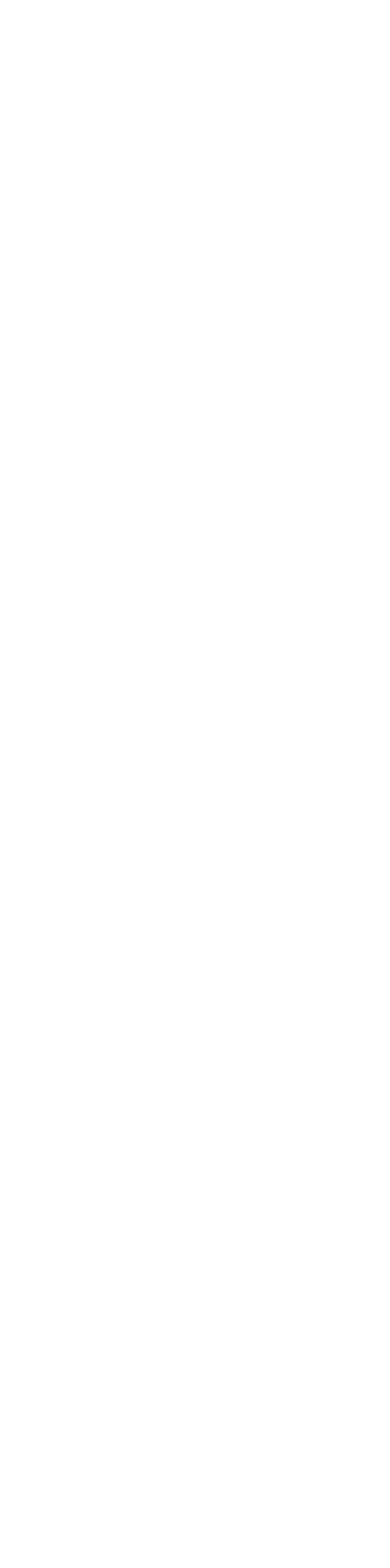
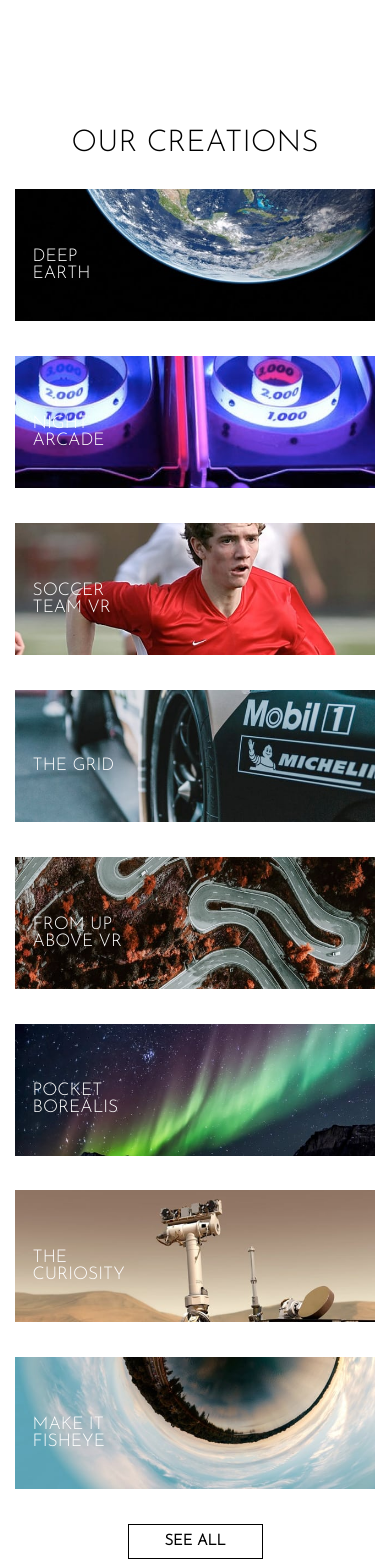
Before and after one commit to gracebir/loopstudio-landing, a React (Create React App) app: page / in a window 390 px wide. Shown: the part 1560-3128 px from the top of the page. Before the commit the page ends 1688 px from the top, so only its background shows below. Built offline with nearby package versions, Linux system fonts and the light colour scheme.

Commit message:
done with creations mobile view

```diff
--- a/src/App.js
+++ b/src/App.js
@@ -1,4 +1,6 @@
 import About from "./components/About";
+import Creations from "./components/Creations";
+import Footer from "./components/Footer";
 import Hero from "./components/Hero";
 import Nav from "./components/NavBar";
 
@@ -8,6 +10,8 @@ function App() {
       <Nav/>
       <Hero/>
       <About/>
+      <Creations/>
+      <Footer/>
     </div>
   );
 }
--- /dev/null
+++ b/src/components/Creations/Card.js
@@ -0,0 +1,35 @@
+import styled from 'styled-components'
+
+const CardWrapper = styled.div`
+    height: 18vh;
+    width: 100%;
+    background-image: url(${props => `images/mobile/${props.imageurl}`});
+    background-size: 100%;
+    background-repeat: no-repeat;
+    display: flex;
+    justify-content: flex-start;
+    align-items: center;
+    margin: 0;
+    @media (min-width: 45em) {
+      background-image: url(${props => `images/desktop/${props.imageurl}`});
+    }
+`
+
+const Label = styled.h3`
+    font-family: 'Josefin Sans', sans-serif;
+    font-weight: 500;
+    color: var(--color-white);
+    width: 8em;
+    padding: 1em;
+    text-transform: uppercase;
+`
+
+const Card = ({label, imageurl}) => {
+  return (
+    <CardWrapper imageurl={imageurl}>
+      <Label>{label}</Label>
+    </CardWrapper>
+  )
+}
+
+export default Card
--- /dev/null
+++ b/src/components/Creations/index.js
@@ -0,0 +1,80 @@
+import styled from 'styled-components'
+import Card from './Card'
+
+const CreContainer = styled.div`
+    background-color: var(--color-white);
+    margin-bottom: 3em;
+`
+const CreHeader = styled.div`
+    margin-bottom: 1em;
+`
+const CreaContent = styled.div`
+    padding: 1em;
+    display: flex;
+    flex-direction: column;
+    align-items: center;
+    gap: 1em;
+`
+const Title = styled.h1`
+    font-weight: 500;
+    font-family: 'Josefin Sans', sans-serif;
+    text-transform: uppercase;
+    text-align: center;
+`
+
+const Button = styled.button`
+    text-transform: uppercase;
+    border: 1px solid var(--color-black);
+    font-family: 'Josefin Sans', sans-serif;
+    background-color: transparent;
+    font-weight: 700;
+    font-size: 15px;
+    width: 9em;
+    padding: .5em 1em;
+    line-height: 1.2;
+    &:hover{
+        color: var(--color-white);
+        background-color: var(--color-black);
+    }
+`
+
+const Creations = () => {
+  return (
+    <CreContainer>
+        <CreHeader>
+            <Title>our creations</Title>
+        </CreHeader>
+        <CreaContent>
+            <Card
+            label='deep earth'
+            imageurl='image-deep-earth.jpg'/>
+            <Card
+            label='night arcade'
+            imageurl='image-night-arcade.jpg'/>
+            <Card
+            label='soccer team vr'
+            imageurl='image-soccer-team.jpg'/>
+            <Card
+            label='the grid'
+            imageurl='image-grid.jpg'/>
+            <Card
+            label='from up above vr'
+            imageurl='image-from-above.jpg'/>
+            <Card
+            label='pocket borealis'
+            imageurl='image-pocket-borealis.jpg'/>
+            <Card
+            label='the curiosity'
+            imageurl='image-curiosity.jpg'/>
+            <Card
+            label='make it fisheye'
+            imageurl='image-fisheye.jpg'/>
+            <Button>
+                see all
+            </Button>
+        </CreaContent>
+    </CreContainer>
+  )
+}
+
+export default Creations
--- /dev/null
+++ b/src/components/Footer/index.js
@@ -0,0 +1,11 @@
+import React from 'react'
+
+const Footer = () => {
+  return (
+    <div>
+
+    </div>
+  )
+}
+
+export default Footer
```
